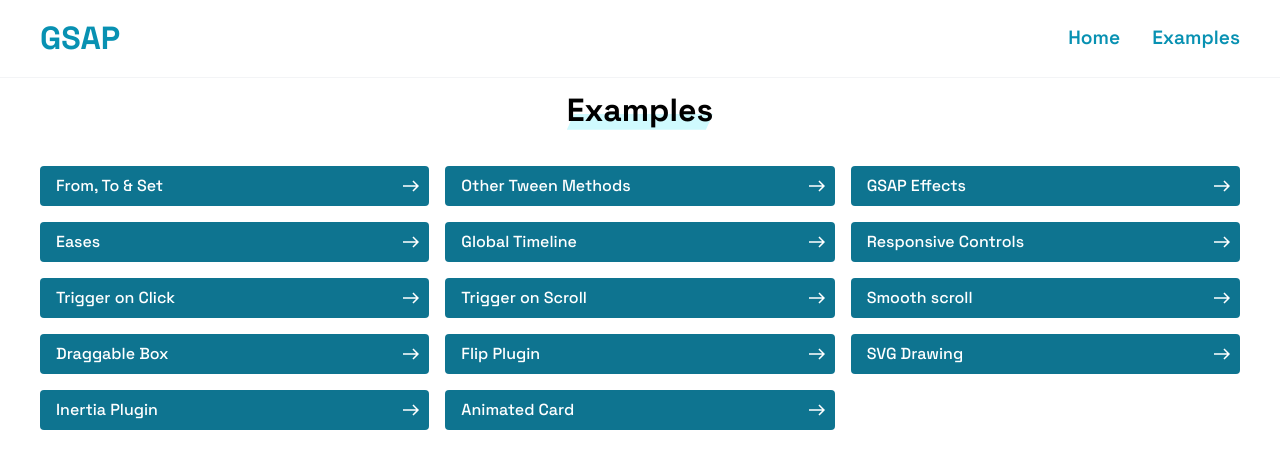
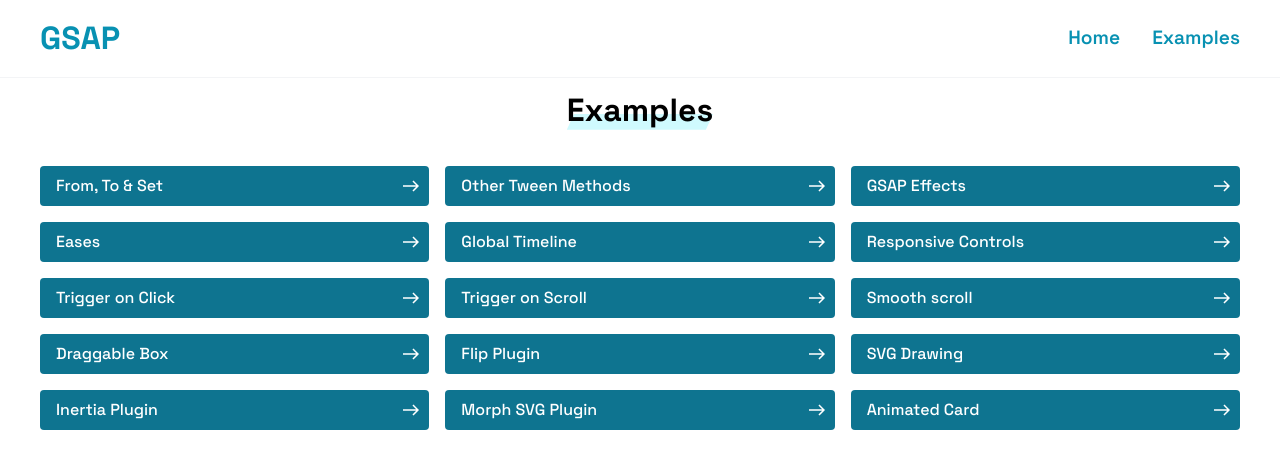
Before and after one commit to abhi-simform/GSAPDemo, a React (Vite) app: page /examples in a window 1280 px wide. Shown: the top 468 px of the page. Built offline with nearby package versions, Linux system fonts and the light colour scheme.

Commit message:
MorphSVG Plugin

```diff
--- a/src/exampleroutes.js
+++ b/src/exampleroutes.js
@@ -87,6 +87,11 @@
     newTab: true,
   },
   {
+    name: 'Morph SVG Plugin',
+    path: 'https://stackblitz.com/edit/react-c1rpms',
+    newTab: true,
+  },
+  {
     name: 'Animated Card',
     path: 'animatedcard',
     component: AnimatedCard,
```
